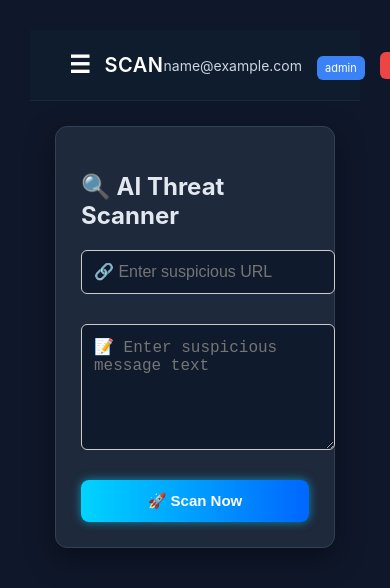
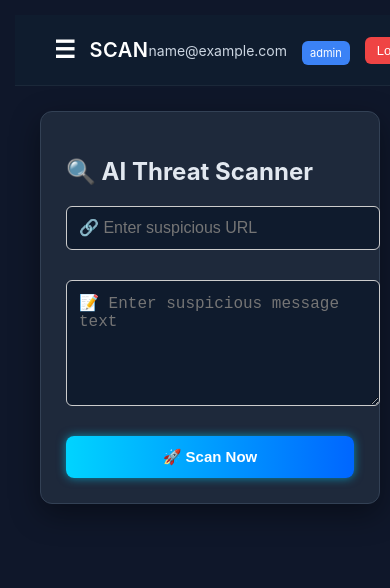
Before and after one commit to jayadithya24/phishguard, a React (Create React App) app in the folder client/: page /scan in a window 390 px wide. Shown: the top 588 px of the page. Built offline with nearby package versions, Linux system fonts and the light colour scheme; sample sign-in values are in the browser's storage.

Commit message:
Make layout full width and fix mobile clustering issue

```diff
--- a/client/src/App.css
+++ b/client/src/App.css
@@ -16,9 +16,9 @@ body {
 
 /* Layout */
 .dashboard {
-  padding: 40px;
-  max-width: 900px;
-  margin: auto;
+  padding: 15px;
+  width: 100%;
+  max-width: 100%;
 }
 
 /* Card */
@@ -589,8 +589,8 @@ body {
 
 .main-content {
   flex: 1;
-  padding: 30px;
-  overflow-y: auto;
+  padding: 15px;
+  width: 100%;
 }
 /* ===== TOP HEADER ===== */
 
@@ -1104,8 +1104,8 @@ body {
 /* ===== MAIN CONTENT ===== */
 .main-content {
   flex: 1;
-  padding: 30px;
-  overflow-y: auto;
+  padding: 15px;
+  width: 100%;
 }
 
 /* ===== TOP HEADER ===== */
```
